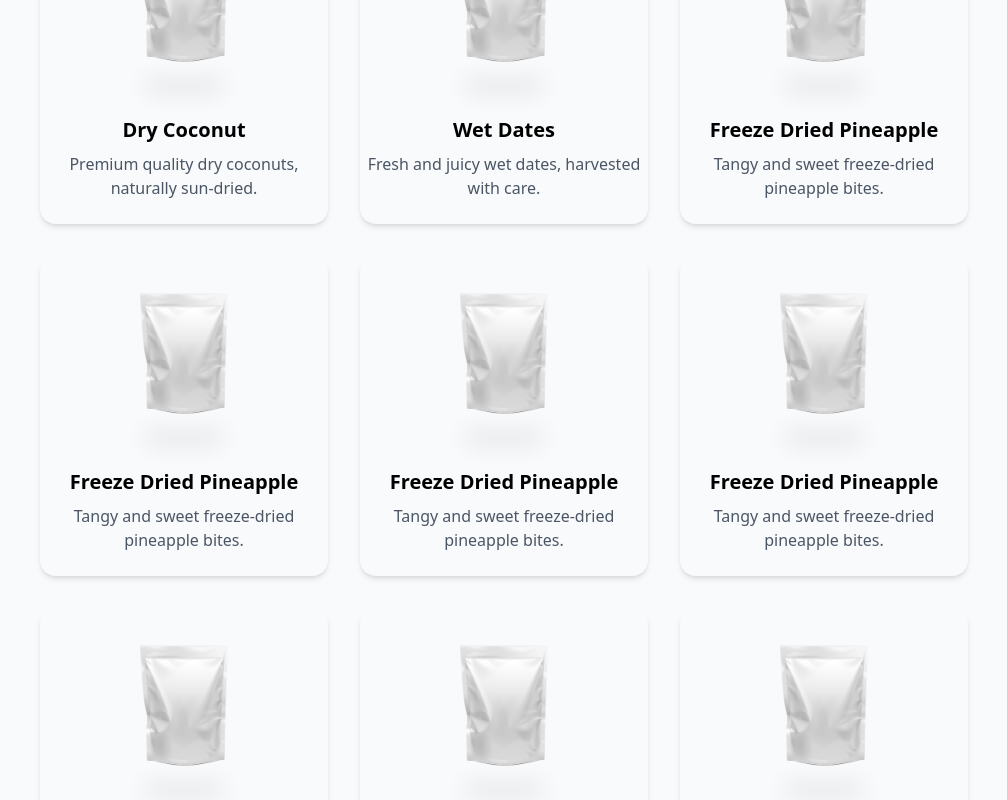
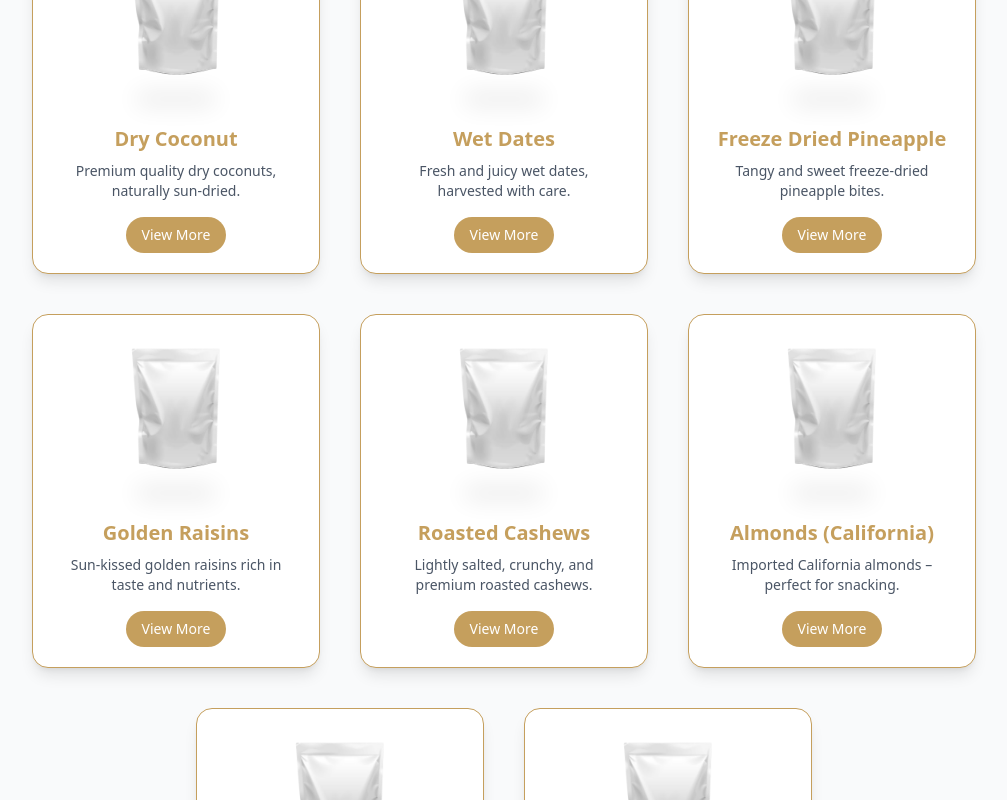
Before and after one commit to hiranj-kotak/GulfEnterprise, a React (Vite) app: page /Products in a window 1280 px wide. Shown: the part 280-1080 px from the top of the page, without its empty margins (136-1143 px from the left). Built offline with nearby package versions, Linux system fonts and the light colour scheme.

Commit message:
all pages final Design Completed

```diff
--- a/src/components/Home.jsx
+++ b/src/components/Home.jsx
@@ -18,10 +18,10 @@ const Home = () => {
             </section>
 
             {/* About Preview */}
-            <section className="py-20 px-6 md:px-20 flex flex-col md:flex-row items-center gap-10 bg-[#f9f9f9]">
+            <section className="py-20 px-6 md:px-20 flex flex-col md:flex-row items-center gap-10 bg-[#f9f9f9] ">
                 <div className="flex-1">
                     <h2 className="text-4xl font-bold mb-6 text-[#c59f5d]">Who We Are</h2>
-                    <p className="text-lg leading-7 text-[#333]">
+                    <p className="text-lg leading-7 text-[#333333]">
                         We are committed to sourcing the finest nuts and dried fruits from around the world, ensuring every product reflects unmatched quality, freshness, and taste. Our dedication to excellence has made us a trusted name across global markets.
                     </p>
                     <button className="mt-6 px-6 py-2 bg-[#c59f5d] text-white font-semibold rounded-xl">
--- a/src/components/ProductPage/FeaturesRow.jsx
+++ b/src/components/ProductPage/FeaturesRow.jsx
@@ -1,9 +1,9 @@
 import React from 'react';
-import { FaLeaf, FaCheckCircle, FaSeedling, FaAward } from 'react-icons/fa'; // Using icons
+import { FaLeaf, FaCheckCircle, FaSeedling, FaAward } from 'react-icons/fa';
 
 const FeaturesRow = () => {
     return (
-        <div className=" bg-black/90 text-white flex flex-wrap justify-around gap-10 py-5 px-20 ">
+        <div className="bg-black text-white flex flex-wrap justify-around gap-10 py-5 px-20">
             <Feature icon={<FaLeaf size={30} />} title="100% Natural" />
             <Feature icon={<FaCheckCircle size={30} />} title="Premium Quality" />
             <Feature icon={<FaSeedling size={30} />} title="No Chemicals" />
@@ -14,7 +14,7 @@ const FeaturesRow = () => {
 
 const Feature = ({ icon, title }) => (
     <div className="flex flex-col items-center text-center">
-        <div className="text-red-500 mb-2">{icon}</div>
+        <div className="text-[#c59f5d] mb-2">{icon}</div>
         <p className="font-semibold">{title}</p>
     </div>
 );
--- a/src/components/ProductPage/HeaderSection.jsx
+++ b/src/components/ProductPage/HeaderSection.jsx
@@ -1,23 +1,71 @@
-import React from 'react';
-import productImage from './image.png'; // 🥥 Your transparent dry coconut image
+import React, { useState } from 'react';
+import { FaStar } from 'react-icons/fa';
+
+const thumbnails = [
+    '/images/strawberry1.jpg',
+    '/images/strawberry2.jpg',
+    '/images/strawberry3.jpg',
+];
 
 const HeaderSection = () => {
+    const [selectedImage, setSelectedImage] = useState(thumbnails[0]);
+
     return (
-        <div className="flex flex-col md:flex-row items-center justify-center gap-15 p-10">
-            {/* Image Box */}
-            <div className=" rounded-2xl p-6 shadow-md flex flex-col items-center">
-                <img src={productImage} alt="Dry Coconut" className="w-64 h-64 object-contain" />
-                <div className="w-20 h-3 bg-black opacity-10 rounded-full blur-md mt-2"></div> {/* Soft shadow */}
+        <div className="flex flex-col md:flex-row justify-center items-center md:items-start gap-10 py-12 px-6 md:px-20 bg-white text-gray-900">
+
+            {/* Left: Thumbnails + Main Image */}
+            <div className="flex gap-6 mr-10">
+                {/* Thumbnails */}
+                <div className="flex flex-col gap-3">
+                    {thumbnails.map((img, idx) => (
+                        <img
+                            key={idx}
+                            src={img}
+                            alt={`thumb-${idx}`}
+                            className={`w-16 h-16 object-cover rounded-lg cursor-pointer border-2 transition ${selectedImage === img ? 'border-[#c59f5d]' : 'border-gray-300 hover:border-[#c59f5d]'
+                                }`}
+                            onClick={() => setSelectedImage(img)}
+                        />
+                    ))}
+                </div>
+
+                {/* Main Image */}
+                <img
+                    src={selectedImage}
+                    alt="Main Product"
+                    className="w-72 h-72 md:w-80 md:h-80 object-contain rounded-xl shadow-md border border-gray-200"
+                />
             </div>
 
-            {/* Content */}
-            <div className="max-w-md">
-                <h1 className="text-3xl font-bold mb-4">Dry Coconut</h1>
-                <p className="text-gray-600 mb-6">
-                    Premium quality dry coconuts sourced from the best farms. Packed with nutrition and natural freshness.
+            {/* Right: Product Details */}
+            <div className="max-w-xl">
+                <h1 className="text-3xl md:text-4xl font-bold mb-4">
+                    Freeze Dried <span className="text-[#c59f5d]">Strawberries</span>
+                </h1>
+
+                {/* Ratings */}
+                <div className="flex items-center gap-2 mb-4 text-[#c59f5d]">
+                    {[...Array(5)].map((_, i) => (
+                        <FaStar key={i} className="text-sm" />
+                    ))}
+                    <span className="text-gray-600 ml-2 text-sm">4.2 (34)</span>
+                    <span className="ml-4 text-sm text-[#c59f5d] hover:underline cursor-pointer">
+                        Write a Review
+                    </span>
+                </div>
+
+                {/* Description */}
+                <p className="text-gray-700 text-base leading-relaxed mb-6">
+                    Our Freeze Dried Strawberries are a perfect blend of taste and nutrition. Made from the
+                    finest, handpicked strawberries, these snacks retain all the natural flavors and nutrients
+                    of fresh strawberries. The freeze-drying process preserves their vibrant color, intense
+                    flavor, and nutritional value, offering you a convenient and healthy snack anytime,
+                    anywhere.
                 </p>
-                <button className="bg-red-500 text-white py-2 px-6 rounded-full hover:bg-red-600 transition">
-                    Buy Now
+
+                {/* CTA Button */}
+                <button className="bg-[#c59f5d] text-white text-lg font-semibold px-6 py-3 rounded-full hover:bg-black transition">
+                    Where to Buy
                 </button>
             </div>
         </div>
--- a/src/components/ProductPage/ProductDetails.jsx
+++ b/src/components/ProductPage/ProductDetails.jsx
@@ -2,8 +2,7 @@ import React from 'react';
 
 const ProductDetails = () => {
     return (
-        <div className="flex flex-col md:flex-row justify-center items-start gap-16 p-10">
-            {/* Key Features */}
+        <div className="flex flex-col md:flex-row justify-center items-start gap-16 p-10 bg-white">
             <div className="max-w-md">
                 <h2 className="text-2xl font-bold mb-4">Key Features</h2>
                 <ul className="list-disc list-inside text-gray-700 space-y-2">
@@ -23,7 +22,6 @@ const ProductDetails = () => {
                 </ul>
             </div>
 
-            {/* Nutrition Facts */}
             <div className="bg-white rounded-lg shadow-md p-6 w-80">
                 <h3 className="text-xl font-bold mb-4">Nutrition Facts</h3>
                 <div className="text-sm space-y-2 text-gray-700">
--- a/src/components/Products/OurProducts.jsx
+++ b/src/components/Products/OurProducts.jsx
@@ -1,60 +1,63 @@
 import React from 'react';
 import ProductCard from './ProductsCard.jsx';
-import image from './image.png';
+import image from './image.png'; // Replace with actual images or use dynamic ones
 
-// let image = "https://images.pexels.com/photos/915016/pexels-photo-915016.jpeg?auto=compress&cs=tinysrgb&w=600/"
+const productList = [
+    {
+        title: "Dry Coconut",
+        description: "Premium quality dry coconuts, naturally sun-dried.",
+        image: image,
+    },
+    {
+        title: "Wet Dates",
+        description: "Fresh and juicy wet dates, harvested with care.",
+        image: image,
+    },
+    {
+        title: "Freeze Dried Pineapple",
+        description: "Tangy and sweet freeze-dried pineapple bites.",
+        image: image,
+    },
+    {
+        title: "Golden Raisins",
+        description: "Sun-kissed golden raisins rich in taste and nutrients.",
+        image: image,
+    },
+    {
+        title: "Roasted Cashews",
+        description: "Lightly salted, crunchy, and premium roasted cashews.",
+        image: image,
+    },
+    {
+        title: "Almonds (California)",
+        description: "Imported California almonds – perfect for snacking.",
+        image: image,
+    },
+    {
+        title: "Fig (Anjeer)",
+        description: "Naturally dried figs rich in fiber and antioxidants.",
+        image: image,
+    },
+    {
+        title: "Pistachios",
+        description: "Roasted pistachios with a hint of Himalayan salt.",
+        image: image,
+    },
+];
 
 const Products = () => {
     return (
-        <div className="min-h-screen bg-gray-50 py-10 px-5">
-            <h1 className="text-4xl font-bold text-center mb-10">Our Products</h1>
-            <div className="flex flex-wrap justify-center gap-8">
-
-                <ProductCard
-                    image={image}
-                    title="Dry Coconut"
-                    description="Premium quality dry coconuts, naturally sun-dried."
-                />
-                <ProductCard
-                    image={image}
-                    title="Wet Dates"
-                    description="Fresh and juicy wet dates, harvested with care."
-                />
-                <ProductCard
-                    image={image}
-                    title="Freeze Dried Pineapple"
-                    description="Tangy and sweet freeze-dried pineapple bites."
-                />
-                <ProductCard
-                    image={image}
-                    title="Freeze Dried Pineapple"
-                    description="Tangy and sweet freeze-dried pineapple bites."
-                />
-                <ProductCard
-                    image={image}
-                    title="Freeze Dried Pineapple"
-                    description="Tangy and sweet freeze-dried pineapple bites."
-                />
-                <ProductCard
-                    image={image}
-                    title="Freeze Dried Pineapple"
-                    description="Tangy and sweet freeze-dried pineapple bites."
-                />
-                <ProductCard
-                    image={image}
-                    title="Freeze Dried Pineapple"
-                    description="Tangy and sweet freeze-dried pineapple bites."
-                />
-                <ProductCard
-                    image={image}
-                    title="Freeze Dried Pineapple"
-                    description="Tangy and sweet freeze-dried pineapple bites."
-                />
-                <ProductCard
-                    image={image}
-                    title="Freeze Dried Pineapple"
-                    description="Tangy and sweet freeze-dried pineapple bites."
-                />
+        <div className="min-h-screen bg-gray-50 py-12 px-4 sm:px-6 lg:px-12">
+            <h1 className="text-4xl font-bold text-center text-[#c59f5d] mb-12">Our Products</h1>
+            <div className="flex flex-wrap justify-center gap-10">
+                {productList.map((product, index) => (
+                    <ProductCard
+                        key={index}
+                        image={product.image}
+                        title={product.title}
+                        description={product.description}
+                    />
+                ))}
             </div>
         </div>
     );
--- a/src/components/Products/ProductsCard.jsx
+++ b/src/components/Products/ProductsCard.jsx
@@ -3,22 +3,41 @@ import { useNavigate } from 'react-router-dom';
 
 const ProductCard = ({ image, title, description }) => {
     const navigate = useNavigate();
+
     const handleClick = () => {
         navigate(`/product`);
     };
+
     return (
         <div
             onClick={handleClick}
-            className="rounded-2xl shadow-md w-72 py-6 px- flex flex-col items-center hover:scale-105 transform transition">
-            {/* Transparent background image */}
-            <div className="relative flex flex-col items-center">
+            className="cursor-pointer w-72 rounded-2xl shadow-lg bg-white border border-[#c59f5d] hover:shadow-xl transition-transform transform hover:scale-105 p-5 flex flex-col items-center"
+        >
+            {/* Product Image */}
+            <div className="relative">
                 <img src={image} alt={title} className="w-36 h-36 object-contain" />
-                {/* Small fake ground shadow under the product */}
-                <div className="w-20 h-3 bg-black opacity-10 rounded-full blur-md mt-2"></div>
+                <div className="w-20 h-3 bg-black opacity-10 rounded-full blur-md mt-2 mx-auto" />
             </div>
 
-            <h2 className="text-xl font-bold mt-6 text-center">{title}</h2>
-            <p className="text-gray-600 mt-2 text-center">{description}</p>
+            {/* Title */}
+            <h2 className="text-xl font-semibold mt-5 text-center text-[#c59f5d]">
+                {title}
+            </h2>
+
+            {/* Description */}
+            <p className="text-gray-600 mt-2 text-center text-sm px-2">
+                {description}
+            </p>
+
+            {/* Button (optional for detail navigation) */}
+
+            <button
+                onClick={handleClick}
+                className="mt-4 px-4 py-2 bg-[#c59f5d] text-white rounded-full text-sm hover:bg-[#a68143] transition"
+            >
+                View More
+            </button>
+
         </div>
     );
 };
```
Also changed, not shown: src/components/ProductPage/MoreProducts.jsx (+13 -6 lines), src/components/ProductPage/ProductPage.jsx (+4 -4 lines).
